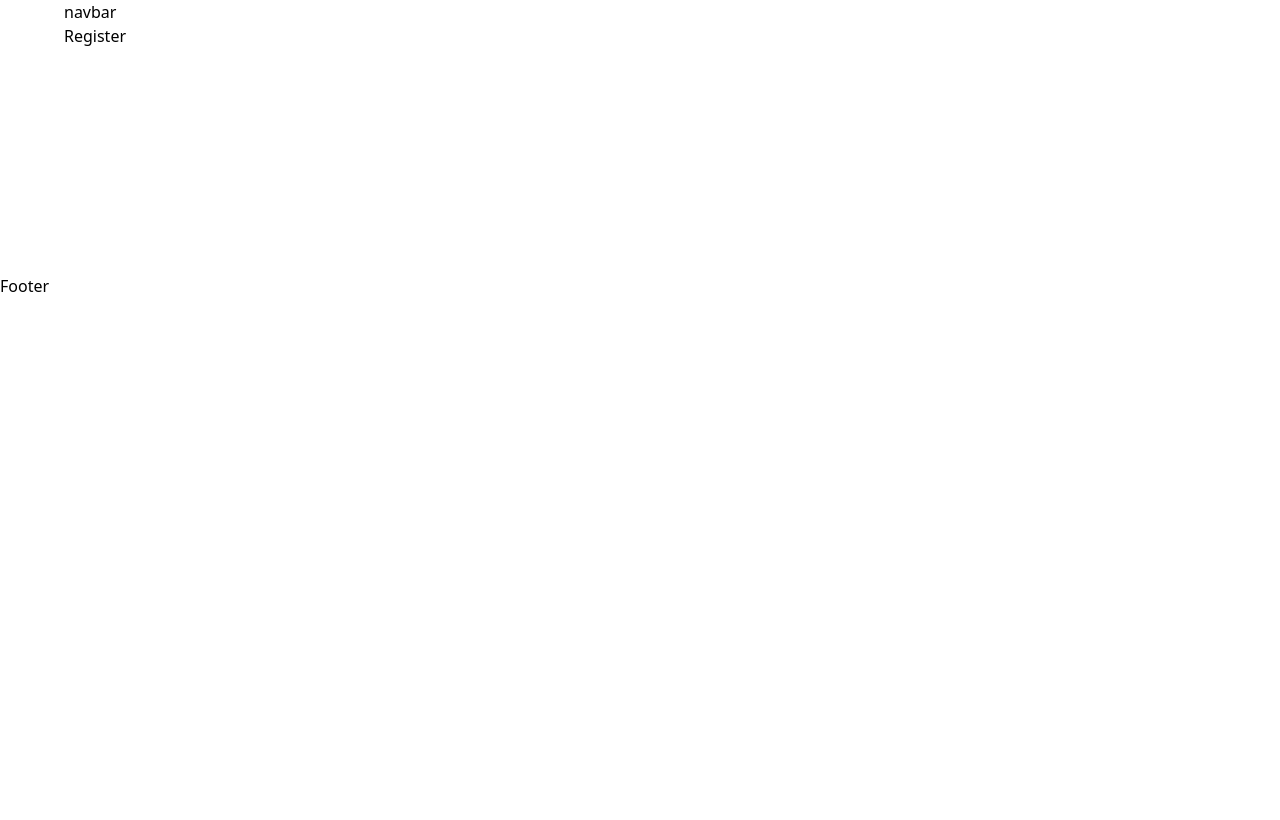
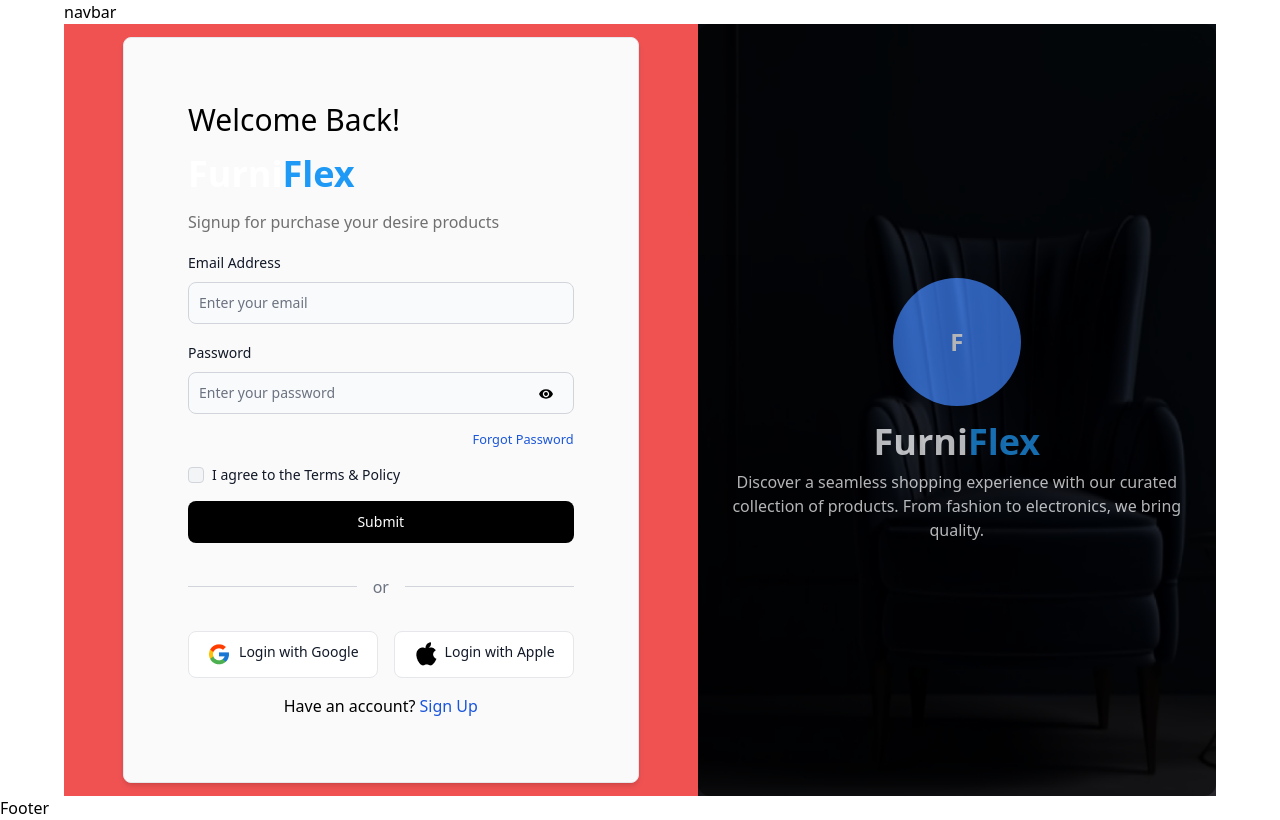
Before and after one commit to sujonifty/E-commerce-webApp, a React (Vite) app: page /register in a window 1280 px wide. Built offline with nearby package versions, Linux system fonts and the light colour scheme.

Commit message:
completed register page design

```diff
--- a/package.json
+++ b/package.json
@@ -10,6 +10,7 @@
     "preview": "vite preview"
   },
   "dependencies": {
+    "firebase": "^10.13.1",
     "flowbite-react": "^0.10.1",
     "localforage": "^1.10.0",
     "match-sorter": "^6.3.4",
--- a/src/Pages/Login/Login.jsx
+++ b/src/Pages/Login/Login.jsx
@@ -11,8 +11,8 @@
     return (
         <div className="flex justify-center items-center">
 
-            <div className="w-3/5 mx-auto">
-                <Card className=" max-w-lg md:p-10 bg-[#FAFAFA]">
+            <div className="max-w-[55%] mx-auto">
+                <Card className=" max-w-screen md:p-10 bg-[#FAFAFA]">
                     <h4 className="text-3xl font-medium">Welcome Back!</h4>
                     <p className="text-[#707070]">Enter your Credentials to access your account</p>
                     <form className="flex flex-col gap-4">
@@ -76,7 +76,7 @@
                     <p>Discover a seamless shopping experience with our curated collection of products. From fashion to electronics, we bring quality.</p>
                 </div>
             </div> */}
-            <div className="flex-1 w-2/5 relative">
+            <div className="flex-1 max-w-[45%] relative">
                 <img className="w-full rounded-xl" src={loginImg} alt="login image" />
 
                 {/* Overlay */}
--- a/src/Pages/Register/Register.jsx
+++ b/src/Pages/Register/Register.jsx
@@ -1,9 +1,92 @@
+import { Button, Card, Checkbox, Label, TextInput } from "flowbite-react";
+import { useState } from "react";
+import { IoMdEye, IoMdEyeOff } from "react-icons/io";
+import { Link } from "react-router-dom";
+import loginImg from "../../assets/login.png"
+import googleIcon from "../../assets/icons-google.png"
+import appleIcon from "../../assets/icons-apple.png"
 
 
 const Register = () => {
+    const [showPassword, setShowPassword] = useState(false);
+
     return (
-        <div>
-           <h1>Register</h1>
+        <div className="flex justify-center bg-red-500 items-center">
+
+            <div className=" max-w-[55%] mx-auto">
+                <Card className=" max-w-screen md:p-10 bg-[#FAFAFA]">
+                    <h4 className="text-3xl font-medium">Welcome Back!</h4>
+                    <h3 className="text-4xl font-bold text-white">
+                        Furni<span className="text-[#1E99F5]">Flex</span>
+                    </h3>
+                    <p className="text-[#707070]">Signup for purchase your desire products</p>
+                    <form className="flex flex-col gap-4">
+                        <div>
+                            <div className="mb-2 ">
+                                <Label value="Email Address" />
+                            </div>
+                            <TextInput name="email1" type="email" placeholder="Enter your email " required />
+                        </div>
+                        <div className="relative">
+                            <div className="mb-2 ">
+                                <Label value="Password" />
+                            </div>
+                            <TextInput name="password1" type={showPassword ? "text" : "password"} placeholder="Enter your password" required />
+                            <span className="absolute right-5 bottom-3" onClick={() => { setShowPassword(!showPassword) }}>
+                                {
+                                    showPassword ? <IoMdEyeOff /> : <IoMdEye />
+
+                                }
+                            </span>
+                        </div>
+                        <small className="text-blue-700 text-right">Forgot Password</small>
+
+                        <div className="flex items-center gap-2">
+                            <Checkbox />
+                            <Label name="condition">I agree to the <Link>Terms & Policy</Link></Label>
+                        </div>
+                        <Button type="submit" className="text-white bg-black">Submit</Button>
+
+                    </form>
+                    <div className="flex items-center justify-center my-4">
+                        <div className="h-px w-full bg-gray-300"></div>
+                        <span className="px-4 text-gray-500">or</span>
+                        <div className="h-px w-full bg-gray-300"></div>
+                    </div>
+                    <div className="flex space-x-4">
+                        <Button color="gray" className="flex items-center">
+                            {/* <FaGoogle className="mr-2" />  */}
+                            <img src={googleIcon} alt="google icon" className="mr-2" />
+                            Login with Google
+                        </Button>
+
+                        <Button color="gray" className="flex items-center">
+                            <img src={appleIcon} alt="apple icon" className="mr-2" />
+                            Login with Apple
+                        </Button>
+
+                    </div>
+                    <p className="mx-auto">Have an account? <Link className="text-blue-700">Sign Up</Link></p>
+
+                </Card>
+            </div>
+
+            <div className="flex-1 max-w-[45%] h-full relative">
+                <img className="w-full" src={loginImg} alt="login image" />
+
+                {/* Overlay */}
+                <div className="absolute rounded-xl inset-0 bg-black opacity-70 bg-opacity-70 flex flex-col items-center justify-center p-4">
+                    <div className="flex items-center justify-center text-white text-2xl font-bold w-32 h-32 bg-blue-500 rounded-full mb-4">
+                        F
+                    </div>
+                    <h3 className="text-4xl font-bold text-white">
+                        Furni<span className="text-[#1E99F5]">Flex</span>
+                    </h3>
+                    <p className="text-white text-center mt-2">
+                        Discover a seamless shopping experience with our curated collection of products. From fashion to electronics, we bring quality.
+                    </p>
+                </div>
+            </div>
         </div>
     );
 };
```
Also changed, not shown: src/Firebase/Firebase.config.js (added), src/Provider/AuthProvider.jsx (added), 1 other file (tests, documents, lock files or other folders).
